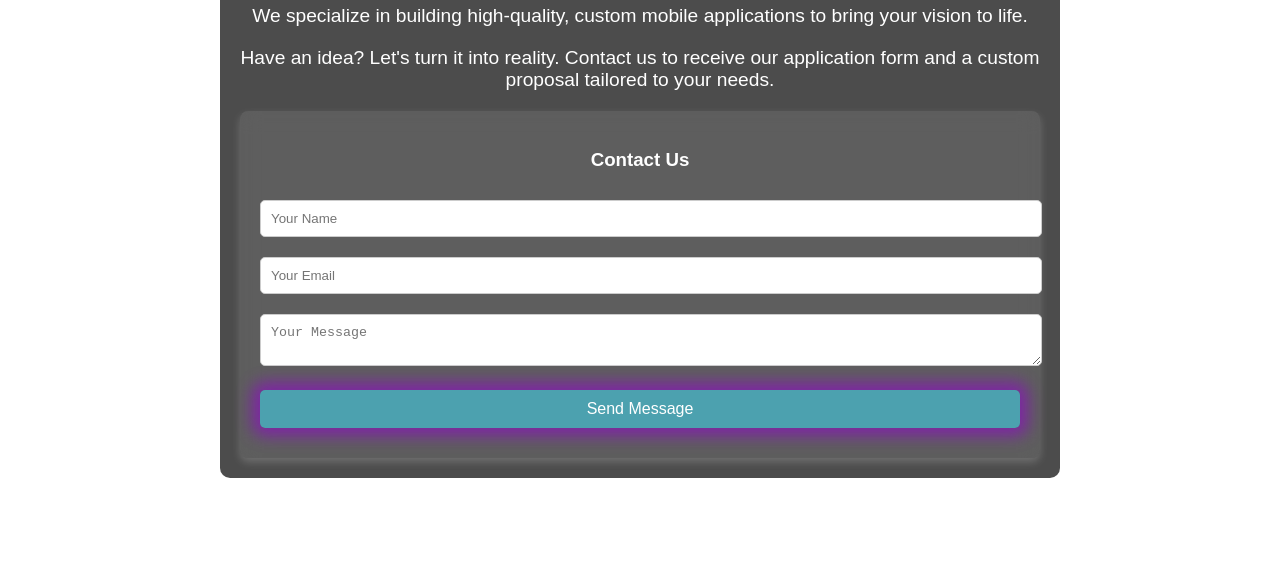
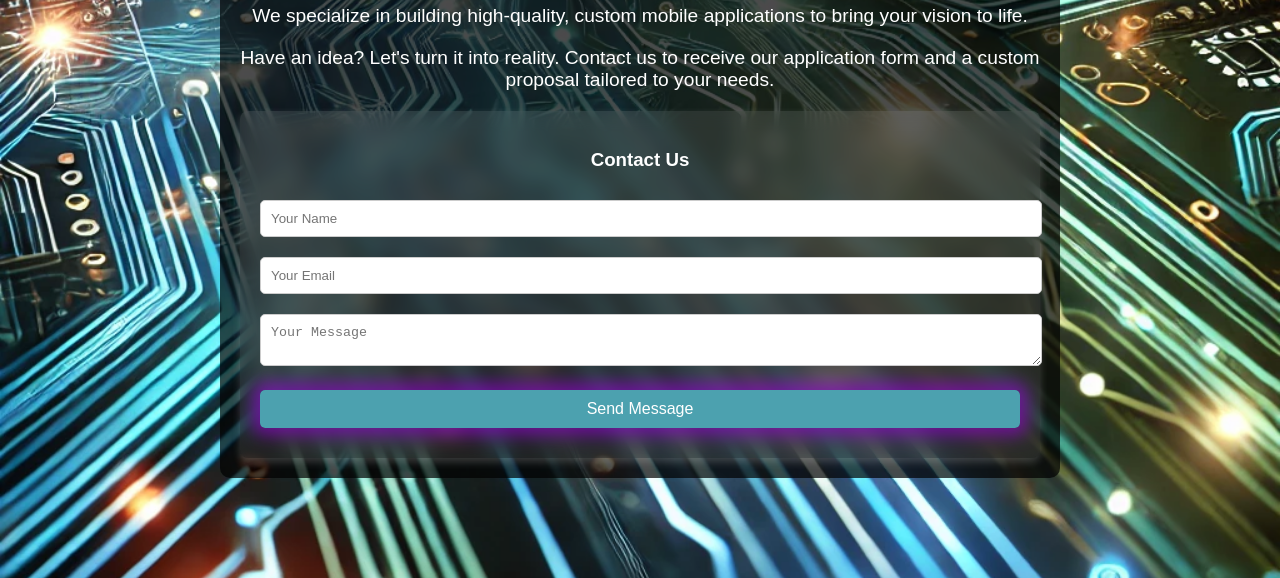
Before and after one commit to aneshamoore/moore-apps, a plain HTML site: page index.html in a window 1280 px wide. Shown: the part 255-833 px from the top of the page. Drawn offline with Linux system fonts and the light colour scheme.

Commit message:
Update index.html

```diff
--- a/index.html
+++ b/index.html
@@ -12,7 +12,7 @@
             font-family: Arial, sans-serif;
             margin: 0;
             padding: 0;
-            background: url('/mnt/data/A_futuristic_circuit_board_background_with_glowing.png') no-repeat center center/cover;
+            background: url('assets/background.png') no-repeat center center/cover;
             color: white;
             text-align: center;
         }
```
